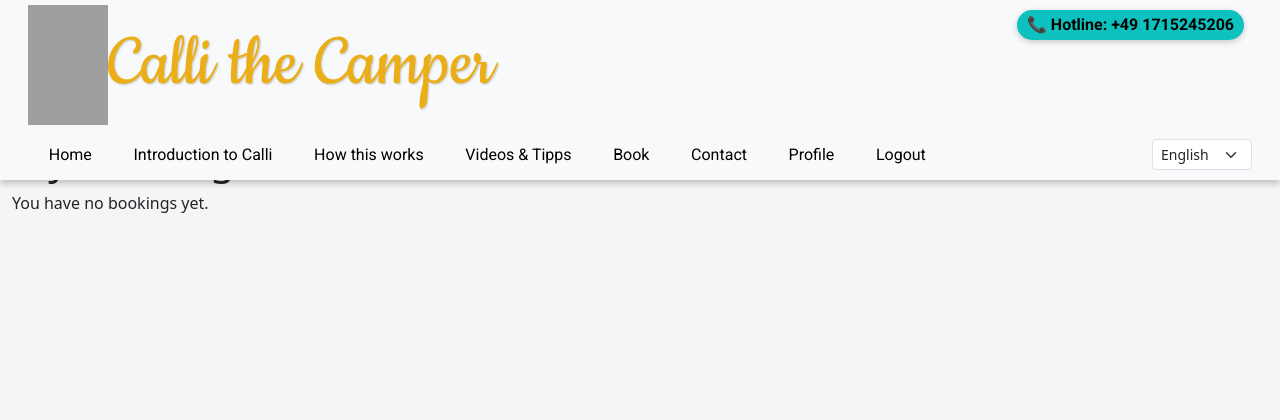
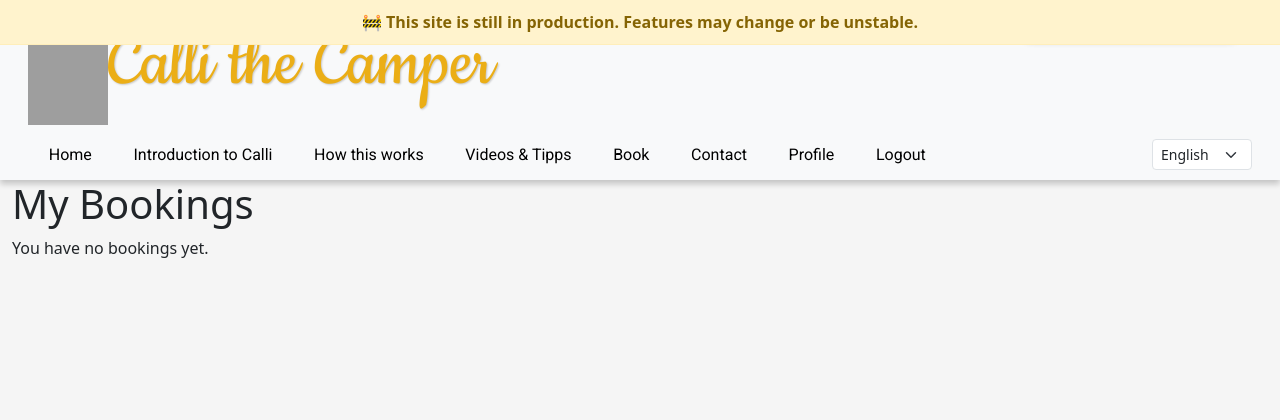
Before and after one commit to LanaD-coder/CalliDerCameper, a Django app: page /profile/ in a window 1280 px wide. Shown: the top 420 px of the page. Run offline with Django 5.2, Linux system fonts and the light colour scheme; the visitor is signed in with stand-in values (Sample User, id 1); data that the repository does not hold is empty; some libraries are stand-ins or nearby versions; grey boxes are pictures that could not be loaded.

Commit message:
add temp production banner

```diff
--- a/templates/base.html
+++ b/templates/base.html
@@ -40,6 +40,10 @@
     {% block extra_head %}{% endblock %}
 </head>
 <body>
+
+<div style="background-color: #fff3cd; color: #856404; padding: 10px 20px; text-align: center; font-weight: bold; border-bottom: 1px solid #ffeeba; z-index: 9999;">
+  🚧 This site is still in production. Features may change or be unstable.
+</div>
 
 <nav class="navbar navbar-expand-lg bg-light">
   <div class="container-fluid">
```
